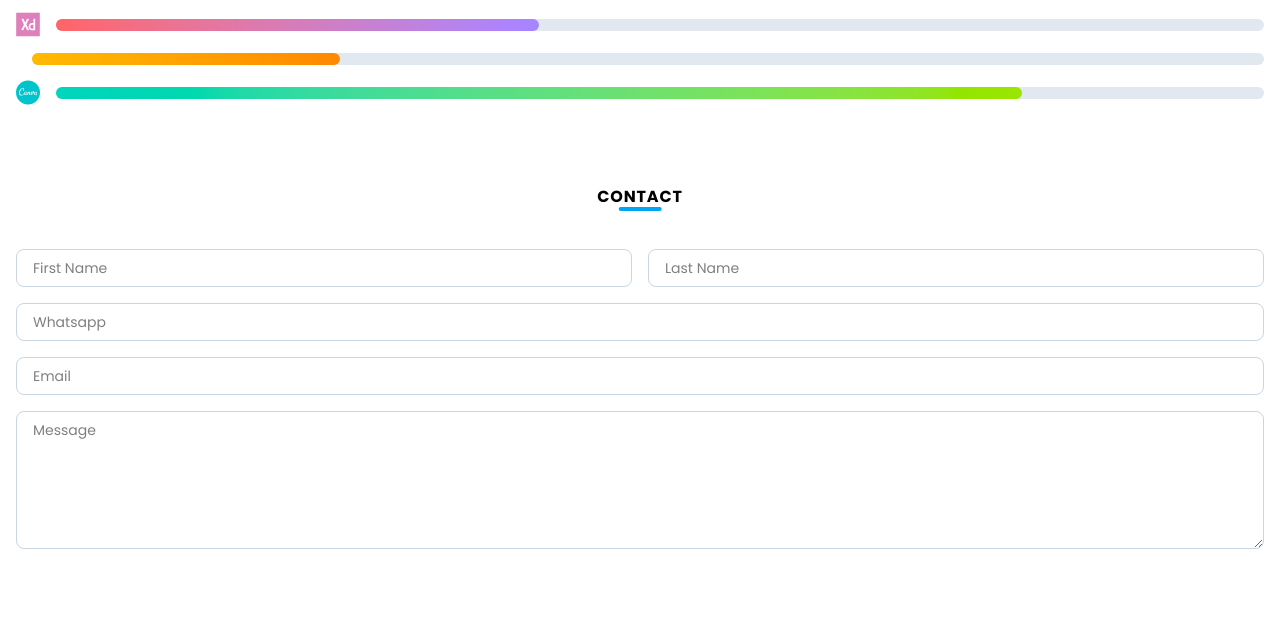
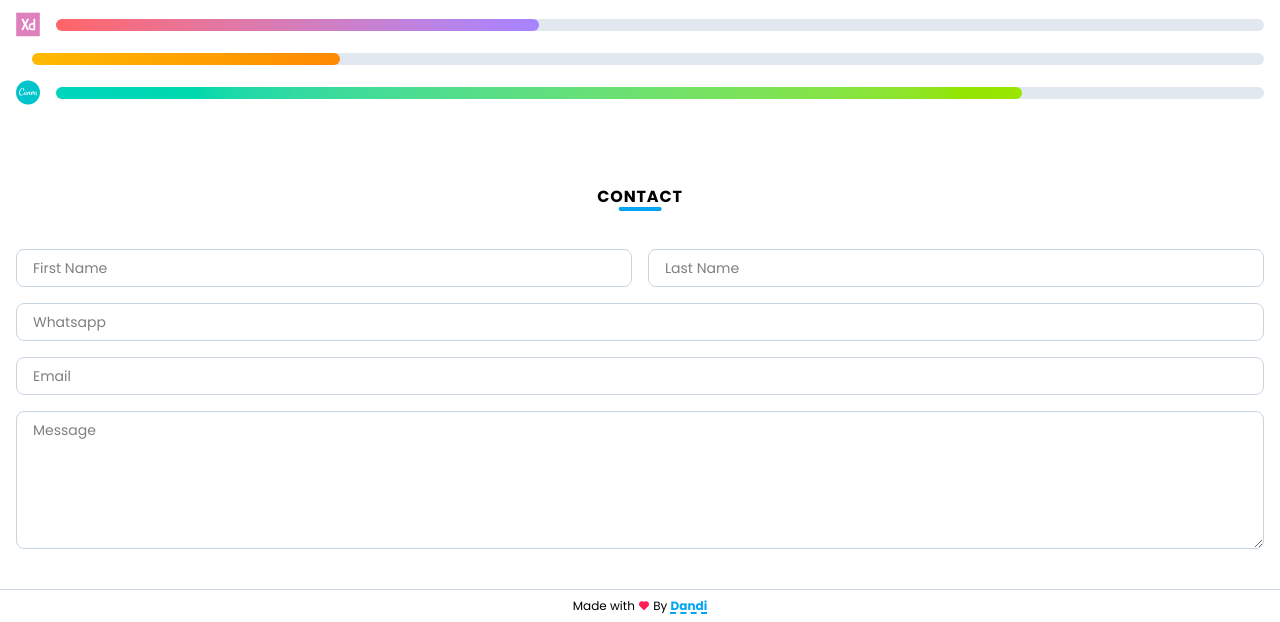
Before and after one commit to msuryaditriputraR/tailwind-portfolio, a website: page index.html in a window 1280 px wide. Shown: the part 4942-5564 px from the top of the page. Before the commit the page ends 5531 px from the top, so only its background shows below. Drawn offline with nearby package versions, Linux system fonts and the light colour scheme; some icons are missing.

Commit message:
add: footer

```diff
--- a/index.html
+++ b/index.html
@@ -368,6 +368,19 @@
       </section>
     </main>
 
+    <footer class="border-t border-t-slate-300 py-2 text-center">
+      <p class="text-xs">
+        Made with <i class="ri-heart-fill text-rose-500"></i> By
+        <a
+          href="https://github.com/msuryaditriputraR"
+          target="_blank"
+          rel="noopener noreferrer"
+          class="inline-block font-bold text-sky-500 underline decoration-dashed decoration-2 underline-offset-2"
+          >Dandi</a
+        >
+      </p>
+    </footer>
+
     <!--- ==================== JAVASCRIPT ===================== -->
     <script src="src/main.js"></script>
   </body>
```
Also changed, not shown: src/style.css.
